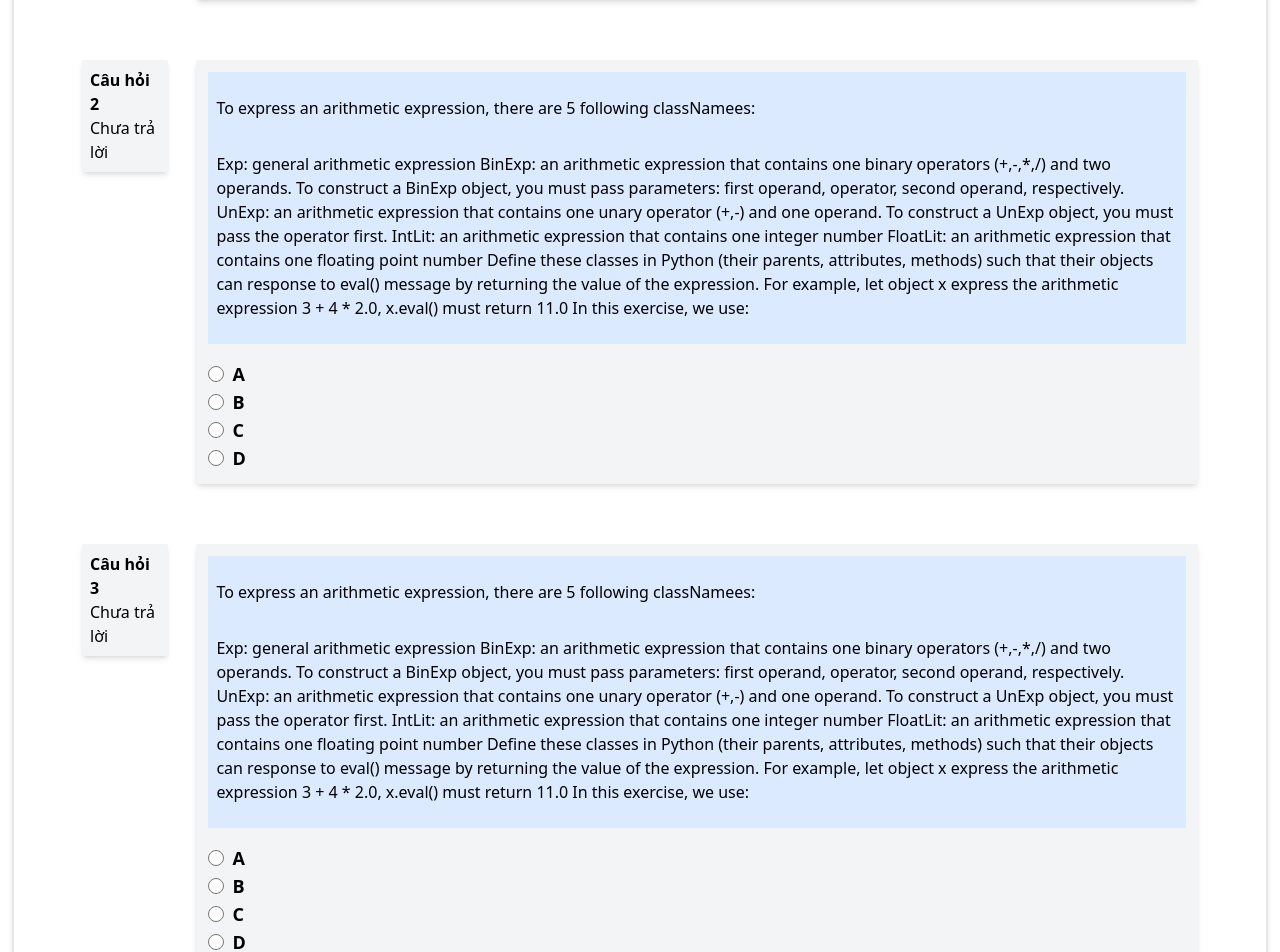
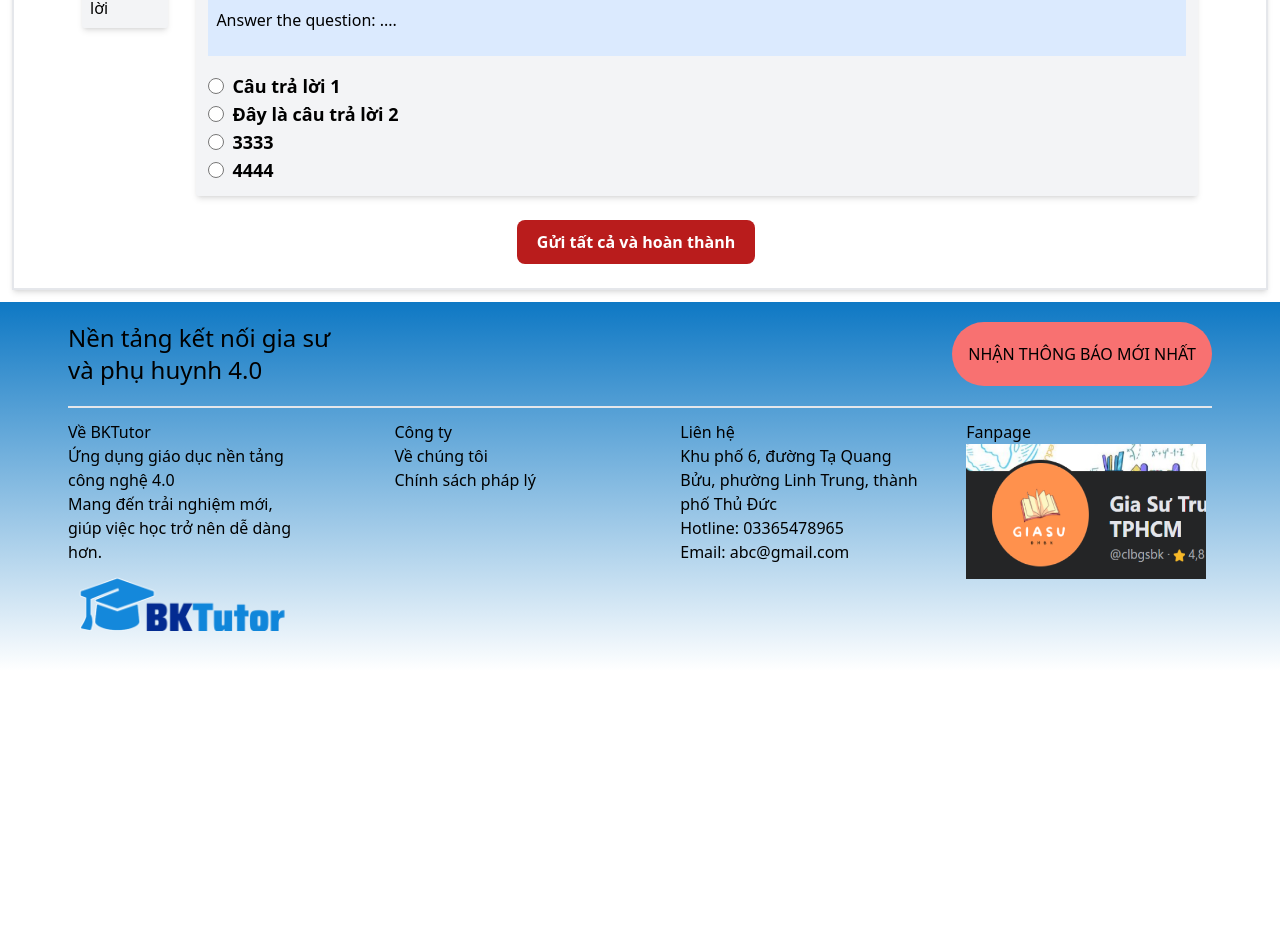
Before and after one commit to chituenguyen/ThuongMaiDienTu, a React (Vite) app: page /tutor-attempt-quiz in a window 1280 px wide. Shown: the part 745-1697 px from the top of the page. After the commit the page ends 1416 px from the top, so only its background shows below. Built offline with nearby package versions, Linux system fonts and the light colour scheme; a web font is replaced by a local one.

Commit message:
Work on questions

```diff
--- a/src/components/tutor/QuizAttemptSection.jsx
+++ b/src/components/tutor/QuizAttemptSection.jsx
@@ -1,15 +1,23 @@
 import React from 'react'
+import { useEffect } from 'react';
+import questions from '../../constants/questions.json'
+const QuizSection = ({answers, setAnswers, question} ) => {
 
-const QuizSetion = ({ quiz_number }) => {
+  const handleClickRadio = (questionId, choosenOption)=>{
+    console.log(`Click ${questionId} choose ${choosenOption}`);
+    answers[questionId] = choosenOption;
+    setAnswers(answers);
+    console.log(`Trong component con ${answers}`)
+  };
 
   return (
     <>
       <div className='quiz-infor-section grid grid-cols-10 gap-7 mt-5 px-[68px] text-black py-5 box-border'>
         <div className='box-border quiz-info'>
           <div className='p-2 shadow-md bg-gray-100 rounded-sm col-span-1'>
-            <h4 className='quiz-number font-black'>Câu hỏi {quiz_number}</h4>
+            <h4 className='quiz-number font-black'>Câu hỏi {question.id}</h4>
             <div className='state font-light' >
-              Chưa trả lời
+              {answers[question.id] === undefined ? "Chưa trả lời": "Đã trả lời"}
             </div>
           </div>
         </div>
@@ -17,22 +25,10 @@ const QuizSetion = ({ quiz_number }) => {
           <div claredme='quiz-question-section'>
             <div className='quiz-question bg-blue-100 p-2 box-border'>
               <div className="flow-root">
-                <div className="my-4">To express an arithmetic expression, there are 5 following classNamees:</div>
+                <div className="my-4">{question.header}</div>
               </div>
               <div className="flow-root">
-                <div className="my-4">Exp: general arithmetic expression
-
-                  BinExp: an arithmetic expression that contains one binary operators (+,-,*,/) and two operands. To construct a BinExp object, you must pass parameters: first operand, operator, second operand, respectively.
-
-                  UnExp: an arithmetic expression that contains one unary operator (+,-) and one operand. To construct a UnExp object, you must pass the operator first.
-
-                  IntLit: an arithmetic expression that contains one integer number
-
-                  FloatLit: an arithmetic expression that contains one floating point number
-
-                  Define these classes in Python (their parents, attributes, methods) such that their objects can response to eval() message by returning the value of the expression. For example, let object x express the arithmetic expression 3 + 4 * 2.0, x.eval() must return 11.0
-
-                  In this exercise, we use:
+                <div className="my-4">{question.content}
                 </div>
               </div>
             </div>
@@ -40,25 +36,12 @@ const QuizSetion = ({ quiz_number }) => {
           <div className='box-border quiz-answers-section '>
 
             <div className='quiz-answers flex flex-col'>
-              <div className='flex items-center mr-4'>
-                <input type="radio" id="blue-radio" value="Male" name="answer" className="w-4 h-4 text-blue-600 bg-gray-100 border-gray-300 focus:ring- blue-500 dark:focus:ring-blue-600 dark:ring-offset-gray-800 focus:ring-2 dark:bg-gray-700 dark:border-gray-600" />
-                <label className="ml-2 text-lg font-extrabold text-black-900 dark:text-black-300">A</label>
+              {question.options.map((answer, index) =>{
+              return <div key={index} className='flex items-center mr-4' onClick={()=>{handleClickRadio(question.id, index)}}>
+                <input type="radio" id="blue-radio" value={index} name={`anwser${index}`} className="w-4 h-4 text-blue-600 bg-gray-100 border-gray-300 focus:ring- blue-500 dark:focus:ring-blue-600 dark:ring-offset-gray-800 focus:ring-2 dark:bg-gray-700 dark:border-gray-600" />
+                <label className="ml-2 text-lg font-extrabold text-black-900 dark:text-black-300">{answer}</label>
               </div>
-
-              <div className="flex items-center mr-4">
-                <input type="radio" id="blue-radio" value="Male" name="answer" className="w-4 h-4 text-blue-600 bg-gray-100 border-gray-300 focus:ring- blue-500 dark:focus:ring-blue-600 dark:ring-offset-gray-800 focus:ring-2 dark:bg-gray-700 dark:border-gray-600" />
-                <label className="ml-2 text-lg font-extrabold text-black-900 dark:text-black-300">B</label>
-              </div>
-
-              <div className="flex items-center mr-4">
-                <input type="radio" id="blue-radio" value="Male" name="answer" className="w-4 h-4 text-blue-600 bg-gray-100 border-gray-300 focus:ring- blue-500 dark:focus:ring-blue-600 dark:ring-offset-gray-800 focus:ring-2 dark:bg-gray-700 dark:border-gray-600" />
-                <label className="ml-2 text-lg font-extrabold text-black-900 dark:text-black-300">C</label>
-              </div>
-
-              <div className="flex items-center mr-4">
-                <input type="radio" id="blue-radio" value="Male" name="answer" className="w-4 h-4 text-blue-600 bg-gray-100 border-gray-300 focus:ring- blue-500 dark:focus:ring-blue-600 dark:ring-offset-gray-800 focus:ring-2 dark:bg-gray-700 dark:border-gray-600" />
-                <label className="ml-2 text-lg font-extrabold text-black-900 dark:text-black-300">D</label>
-              </div>
+              })}
             </div>
 
           </div>
@@ -70,6 +53,11 @@ const QuizSetion = ({ quiz_number }) => {
 
 function QuizAttemptSection() {
   const [showModal, setShowModal] = React.useState(false);
+  const [answers, setAnswers] = React.useState(Array(10));
+  useEffect(()=>{
+    console.log("useEffect")
+    console.log(answers)
+  }, [answers]);
   return (
     <>
       <div className='test-infor-section flex gap-7 mt-5 px-[68px] text-black py-5 box-border'>
@@ -84,11 +72,9 @@ function QuizAttemptSection() {
 
       </div>
       <div className='box-border quiz-section border-2 shadow-md m-3'>
-        <QuizSetion quiz_number={1} />
-        <QuizSetion quiz_number={2} />
-        <QuizSetion quiz_number={3} />
-        <QuizSetion quiz_number={4} />
-        <QuizSetion quiz_number={5} />
+        {questions.map(question =>{
+          return <QuizSection key={question.id} answers={answers} setAnswers={setAnswers} question={question}></QuizSection>
+        })}
         <div className='flex justify-center mt-1 mb-4'>
           <div className="flex justify-center">
             <button
--- /dev/null
+++ b/src/constants/questions.json
@@ -0,0 +1,14 @@
+[
+  {
+    "id": 0,
+    "header": "Math",
+    "content": "Answer the question: ....",
+    "options": ["Caua trả lời 1", "2", "3", "4"]
+  },
+  {
+    "id": 0,
+    "header": "Selection",
+    "content": "Answer the question: ....",
+    "options": ["Câu trả lời 1", "Đây là câu trả lời 2", "3333", "4444"]
+  }
+]
```
